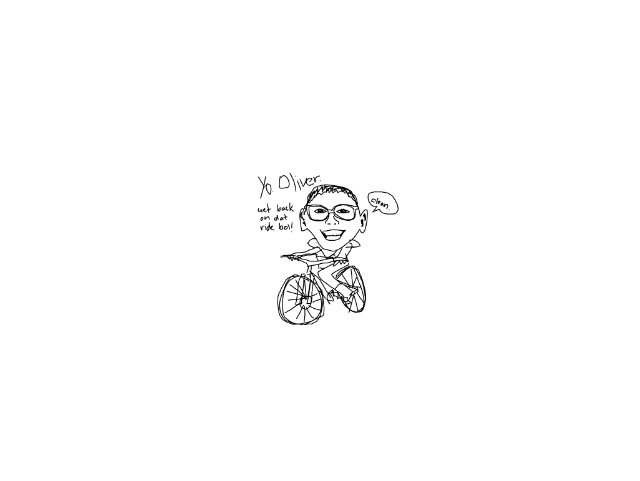
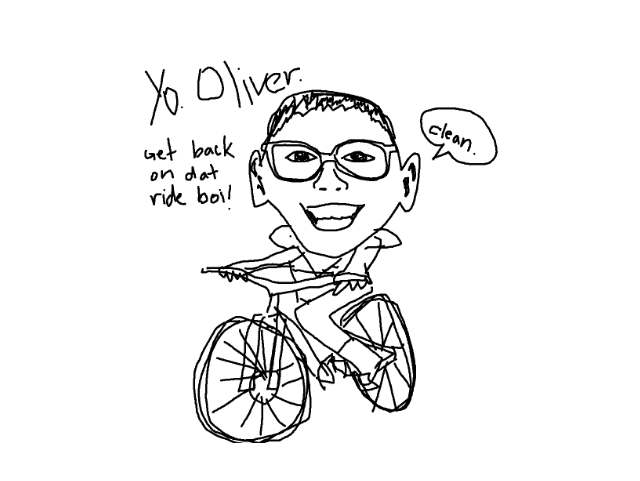
Before and after one commit to jylopez/oliver, a plain HTML site: page index.html in a window 1280 px wide. Shown: the part 153-634 px from the top of the page, without its empty margins (307-947 px from the left). Drawn offline with Linux system fonts and the light colour scheme.

Commit message:
Update main.css

```diff
--- a/main.css
+++ b/main.css
@@ -6,10 +6,5 @@
 }
 
 .container img {
-  height: 20%;
+  height: 50%;
 }
-
-.oliver {
-  height: 100vh;
-  width: auto;
-}
```
